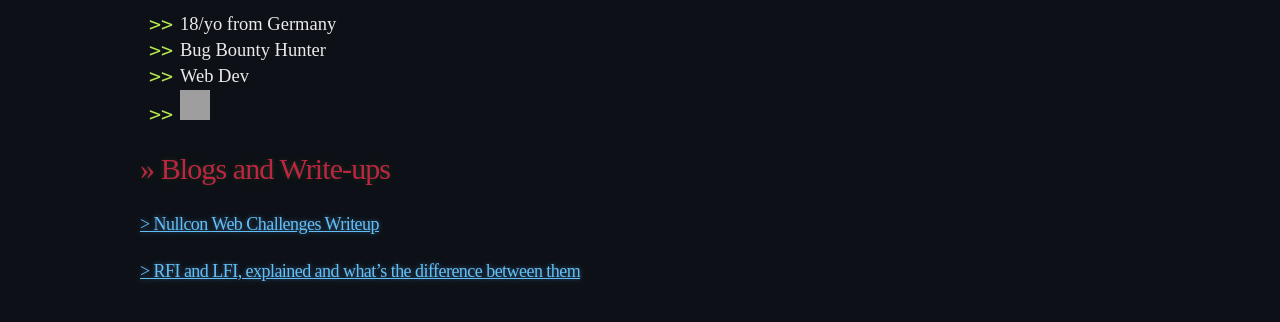
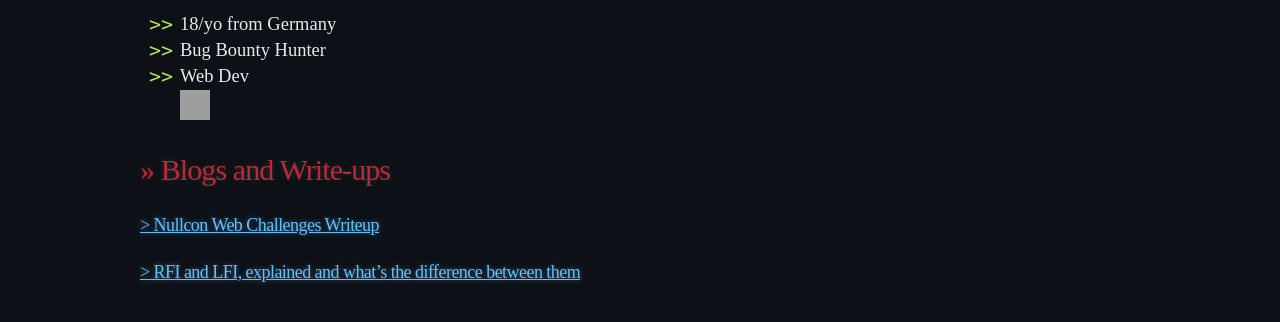
Before and after one commit to 20kilograma/blog, a Jekyll site: the page built from index.md, in a window 1280 px wide. Shown: the part 226-548 px from the top of the page. Built offline with Jekyll 4.4.1, drawn with Linux system fonts in a browser that asks for light colours; some web fonts are replaced; our own code applies the rules of GitHub Pages for plain Markdown files; grey boxes are pictures that could not be loaded.

Commit message:
Update index.md

```diff
--- a/index.md
+++ b/index.md
@@ -4,7 +4,7 @@
   <li>18/yo from Germany</li>
   <li>Bug Bounty Hunter</li>
   <li>Web Dev</li>
-  <li><a href=""><img width=30 height=30 src="https://images.crunchbase.com/image/upload/c_lpad,f_auto,q_auto:eco,dpr_1/dgsrzgjf4paklpbom6uj"></a></li>
+  <a href=""><img width=30 height=30 src="https://images.crunchbase.com/image/upload/c_lpad,f_auto,q_auto:eco,dpr_1/dgsrzgjf4paklpbom6uj"></a>
 </ul>
 
 # >> Blogs and Write-ups
```
